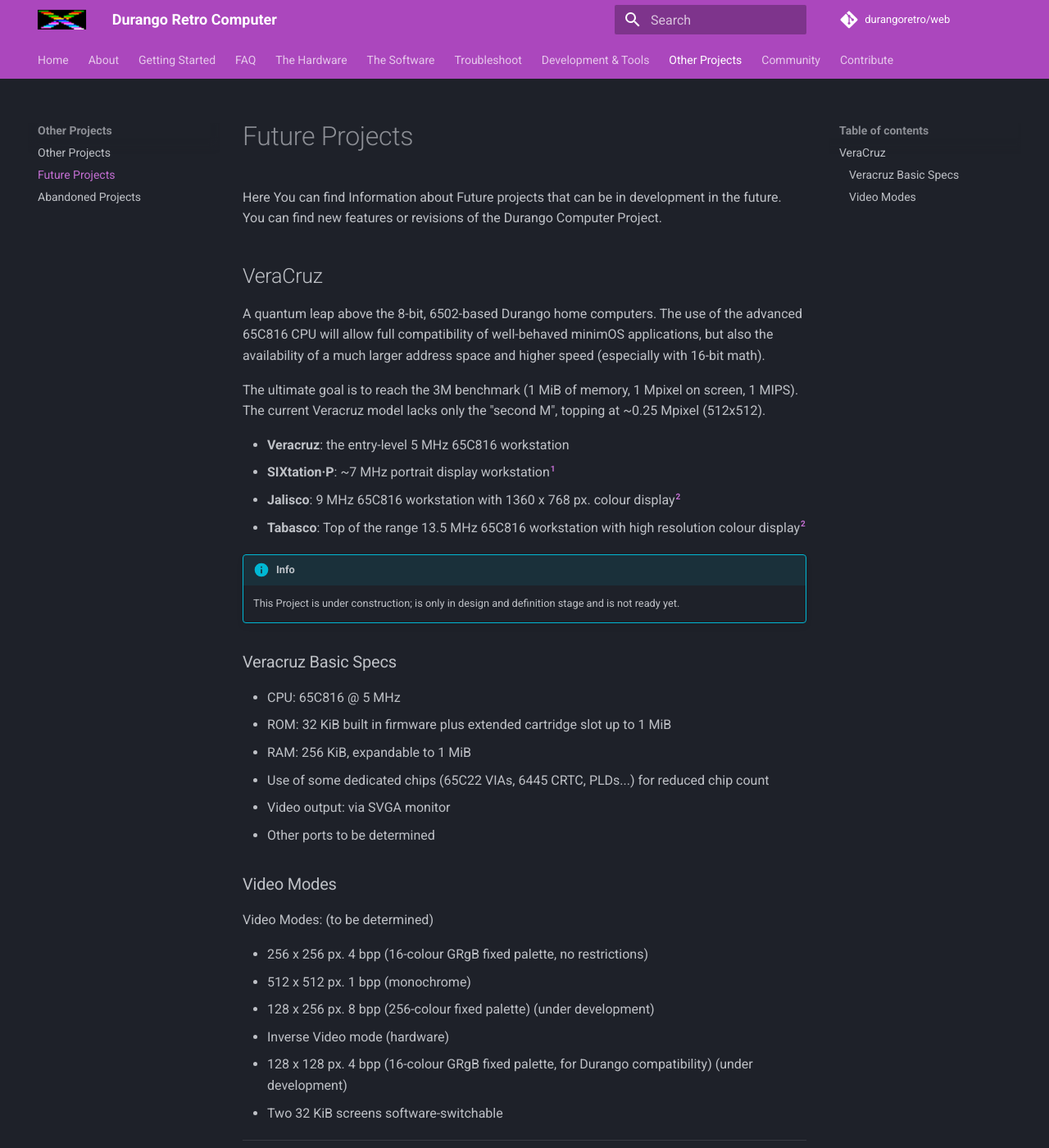
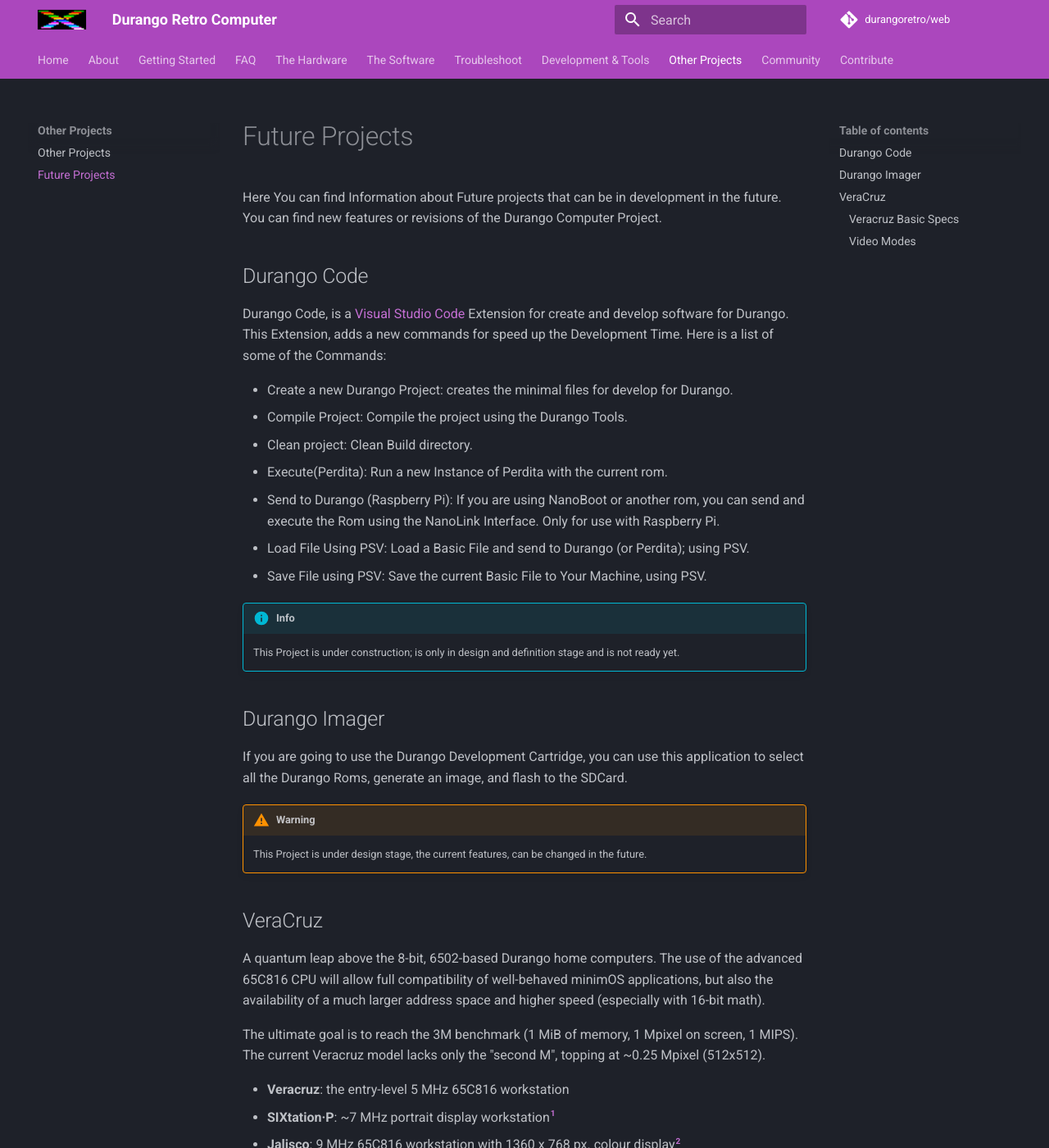
Before and after one commit to durangoretro/web, an MkDocs documentation site: the page built from docs/other/future.md, in a window 1280 px wide and 1400 px high. Shown: the whole window at 82% size. Built offline with MkDocs 1.6.1 and Material for MkDocs 9.7.7, drawn with Linux system fonts in a browser that asks for light colours; comment, search, counter and statistics services are not loaded; some of the changed text lies outside the part shown.

Commit message:
updating web

```diff
--- a/docs/other/future.md
+++ b/docs/other/future.md
@@ -1,12 +1,34 @@
 # Future Projects
 
 Here You can find Information about Future projects that can be in development in the future. You can find new features or revisions of the Durango Computer Project.
+
+## Durango Code
+
+Durango Code, is a [Visual Studio Code](https://code.visualstudio.com/) Extension for create and develop software for Durango. This Extension, adds a new commands for speed up the Development Time. Here is a list of some of the Commands:
+
+* Create a new Durango Project: creates the minimal files for develop for Durango.
+* Compile Project: Compile the project using the Durango Tools.
+* Clean project: Clean Build directory.
+* Execute(Perdita): Run a new Instance of Perdita with the current rom.
+* Send to Durango (Raspberry Pi): If you are using NanoBoot or another rom, you can send and execute the Rom using the NanoLink Interface. Only for use with Raspberry Pi.
+* Load File Using PSV: Load a Basic File and send to Durango (or Perdita); using PSV.
+* Save File using PSV: Save the current Basic File to Your Machine, using PSV.
+
+!!! info
+    This Project is under construction; is only in design and definition stage and is not ready yet.
+
+## Durango Imager
+
+If you are going to use the Durango Development Cartridge, you can use this application to select all the Durango Roms, generate an image, and flash to the SDCard.
+
+!!! warning
+    This Project is under design stage, the current features, can be changed in the future.
+
 
 ## VeraCruz
  A quantum leap above the 8-bit, 6502-based Durango home computers. The use of the advanced 65C816 CPU will allow full compatibility of well-behaved minimOS applications, but also the availability of a much larger address space and higher speed (especially with 16-bit math).
 
 The ultimate goal is to reach the 3M benchmark (1 MiB of memory, 1 Mpixel on screen, 1 MIPS). The current Veracruz model lacks only the "second M", topping at ~0.25 Mpixel (512x512).
-
 
 * **Veracruz**: the entry-level 5 MHz 65C816 workstation
 * **SIXtation·P**: ~7 MHz portrait display workstation[^1]
@@ -36,6 +58,5 @@
 * 128 x 128 px. 4 bpp (16-colour GRgB fixed palette, for Durango compatibility) (under development)
 * Two 32 KiB screens software-switchable
 
-
 [^1]: Full specs to be determined
-[^2]: Name and full specs to be determined
+[^2]: Name and full specs to be determined.
--- a/mkdocs.yml
+++ b/mkdocs.yml
@@ -23,11 +23,9 @@
     - Emulator (Perdita): tools/perdita.md
     - Durango Lib: tools/durangolib.md
     - Docker: tools/docker.md
-    - Durango Code: tools/durangocode.md
  - Other Projects:
     - Other Projects: other/other.md
     - Future Projects: other/future.md
-    - Abandoned Projects: other/abandoned.md
  - Community: community.md
  - Contribute: https://github.com/durangoretro/
 extra:
```
Also changed, not shown: docs/community.md (+7 -0 lines), docs/other/other.md (+7 -0 lines), docs/software/games.md (+1 -1 lines), docs/started.md (+0 -1 lines), docs/tools/development.md (+0 -1 lines), docs/other/abandoned.md (deleted), docs/tools/durangocode.md (deleted).
